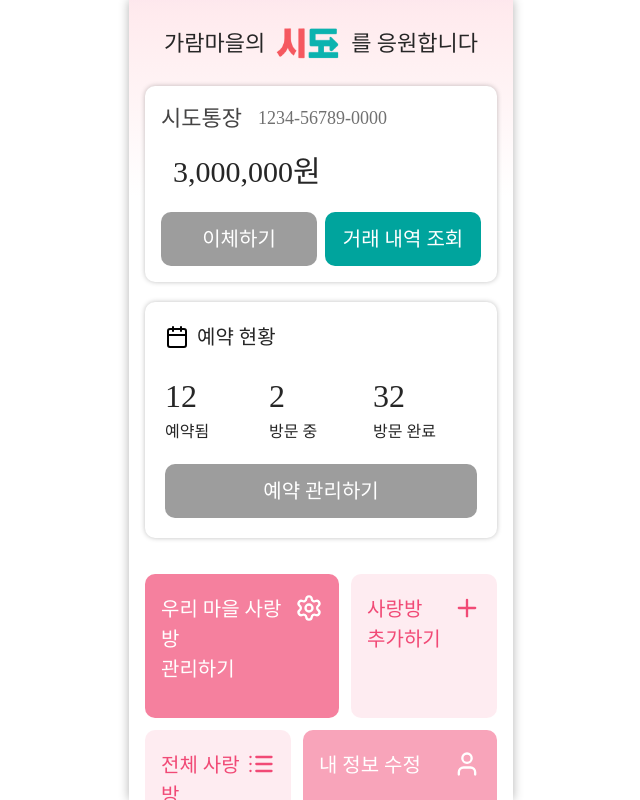
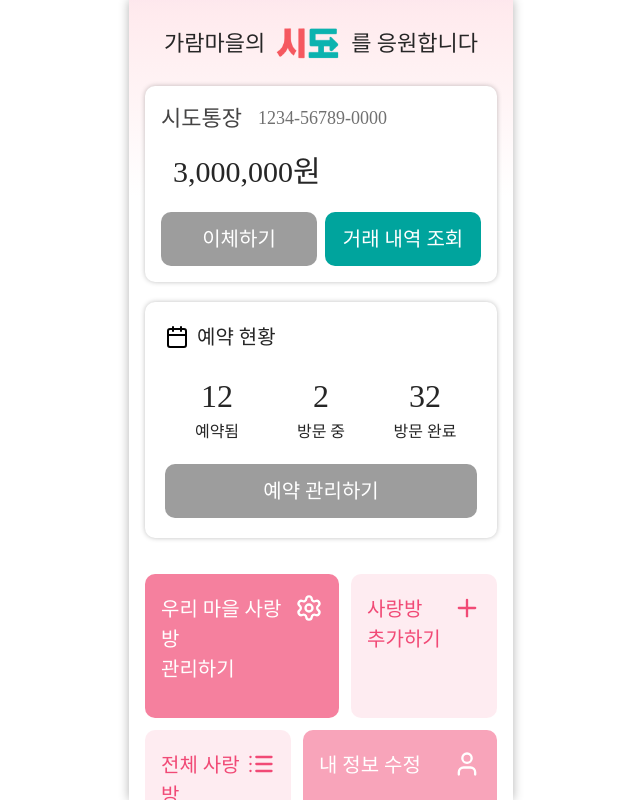
Before and after one commit to hanaro7team1/frontend, a Next.js app: page /admin in a window 1280 px wide. Shown: the whole page, without its empty margins (319-959 px from the left). Built offline with nearby package versions, Linux system fonts and the light colour scheme; a web font is replaced by a local one.

Commit message:
Design: Text 가운데 정렬

```diff
--- a/src/components/domain/admin/ReservationStats.tsx
+++ b/src/components/domain/admin/ReservationStats.tsx
@@ -21,24 +21,30 @@ export default function ReservationStats({ booked, staying, completed }: Props)
       </div>
 
       {/* 예약 통계 */}
-      <div className='flex justify-between text-center'>
+      <div className='flex items-center justify-between text-center'>
         <div className='flex flex-1 flex-col'>
-          <Txt size={32} weight='bold'>
+          <Txt size={32} weight='bold' align='center'>
             {booked}
           </Txt>
-          <Txt size={16}>예약됨</Txt>
+          <Txt size={16} align='center'>
+            예약됨
+          </Txt>
         </div>
         <div className='flex flex-1 flex-col'>
-          <Txt size={32} weight='bold'>
+          <Txt size={32} weight='bold' align='center'>
             {staying}
           </Txt>
-          <Txt size={16}>방문 중</Txt>
+          <Txt size={16} align='center'>
+            방문 중
+          </Txt>
         </div>
         <div className='flex flex-1 flex-col'>
-          <Txt size={32} weight='bold'>
+          <Txt size={32} weight='bold' align='center'>
             {completed}
           </Txt>
-          <Txt size={16}>방문 완료</Txt>
+          <Txt size={16} align='center'>
+            방문 완료
+          </Txt>
         </div>
       </div>
 
```
